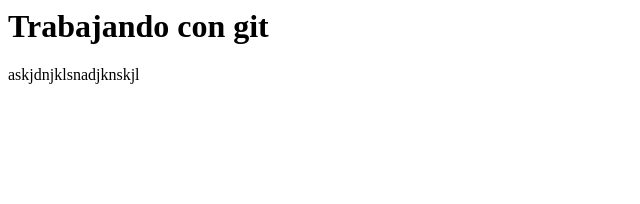
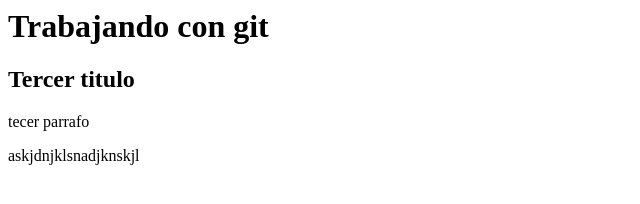
Before and after one commit to rosalybt/Clase-5, a plain HTML site: page index.html in a window 1280 px wide. Shown: the whole page, without its empty margins (0-640 px from the left). Drawn offline with Linux system fonts and the light colour scheme.

Commit message:
Agregue un tercer parrafo

```diff
--- a/index.html
+++ b/index.html
@@ -7,6 +7,9 @@
         <h1>
             Trabajando con git
         </h1>
+
+        <h2>Tercer titulo</h2>
+        <p>tecer parrafo</p>
         <p>askjdnjklsnadjknskjl</p>
     </body>
 </html>
```
Also changed, not shown: 1.html (+2 -0 lines).
